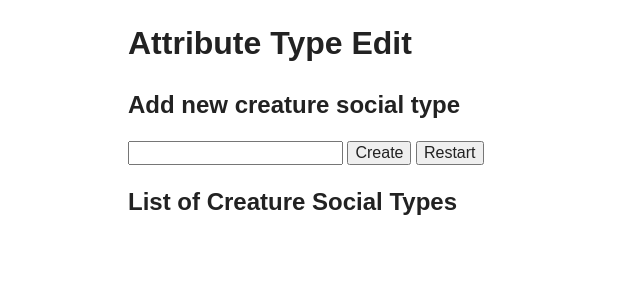
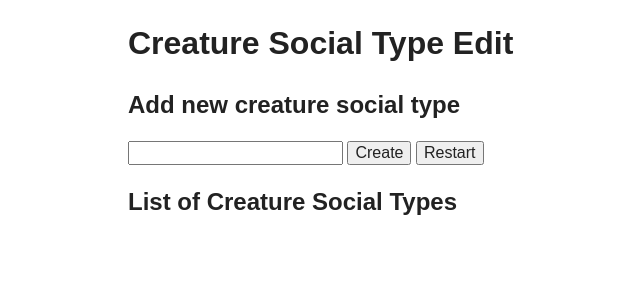
Before and after one commit to BrianSly/CreatureCreator, a PHP site: page /CreatureSocialEdit.php in a window 1280 px wide. Shown: the top 300 px of the page, without its empty margins (0-640 px from the left). Run offline with PHP 8.4, Linux system fonts and the light colour scheme; data that the repository does not hold is empty; a stand-in replaces the project's code that opens the database connection; some libraries are stand-ins or nearby versions.

Commit message:
Fix typos

```diff
--- a/creature_tier/CreatureSocialAdd.php
+++ b/creature_tier/CreatureSocialAdd.php
@@ -12,7 +12,7 @@ if (!isset($_POST['Name']) || strlen($_POST['Name']) < 1) {
     $errorCount++;
 }
 if (strlen($_POST['Name']) > 50) {
-    print "<p>The creatures social type's name must be shorter than 50 characters</p>";
+    print "<p>The creature social type's name must be shorter than 50 characters</p>";
     $errorCount++;
 }
 
--- a/creature_tier/CreatureSocialEdit.php
+++ b/creature_tier/CreatureSocialEdit.php
@@ -12,7 +12,7 @@
 </head>
 <body>
 <main>
-    <h1>Attribute Type Edit</h1>
+    <h1>Creature Social Type Edit</h1>
 <?php
 include '../config.php';
 try{
```
